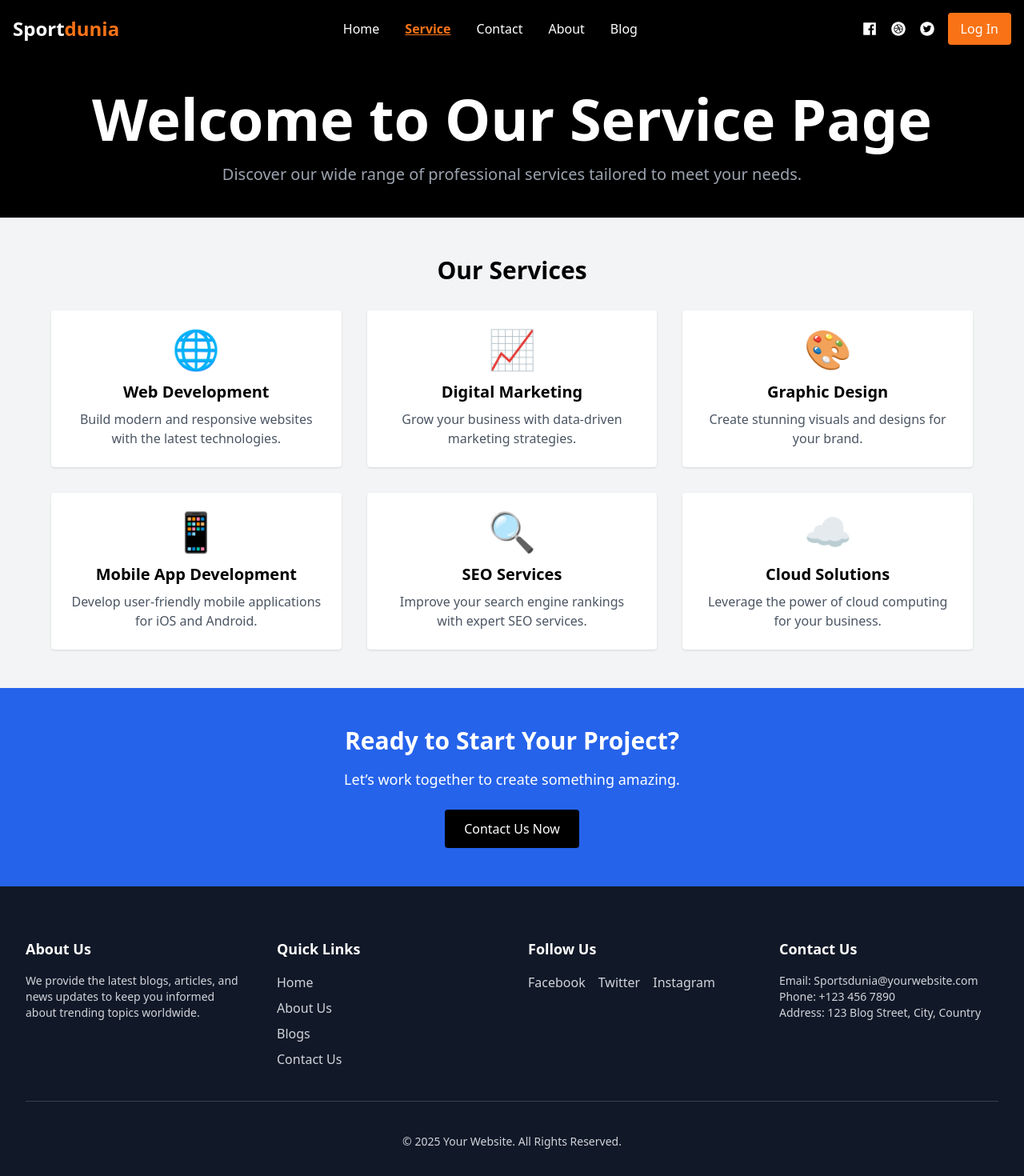
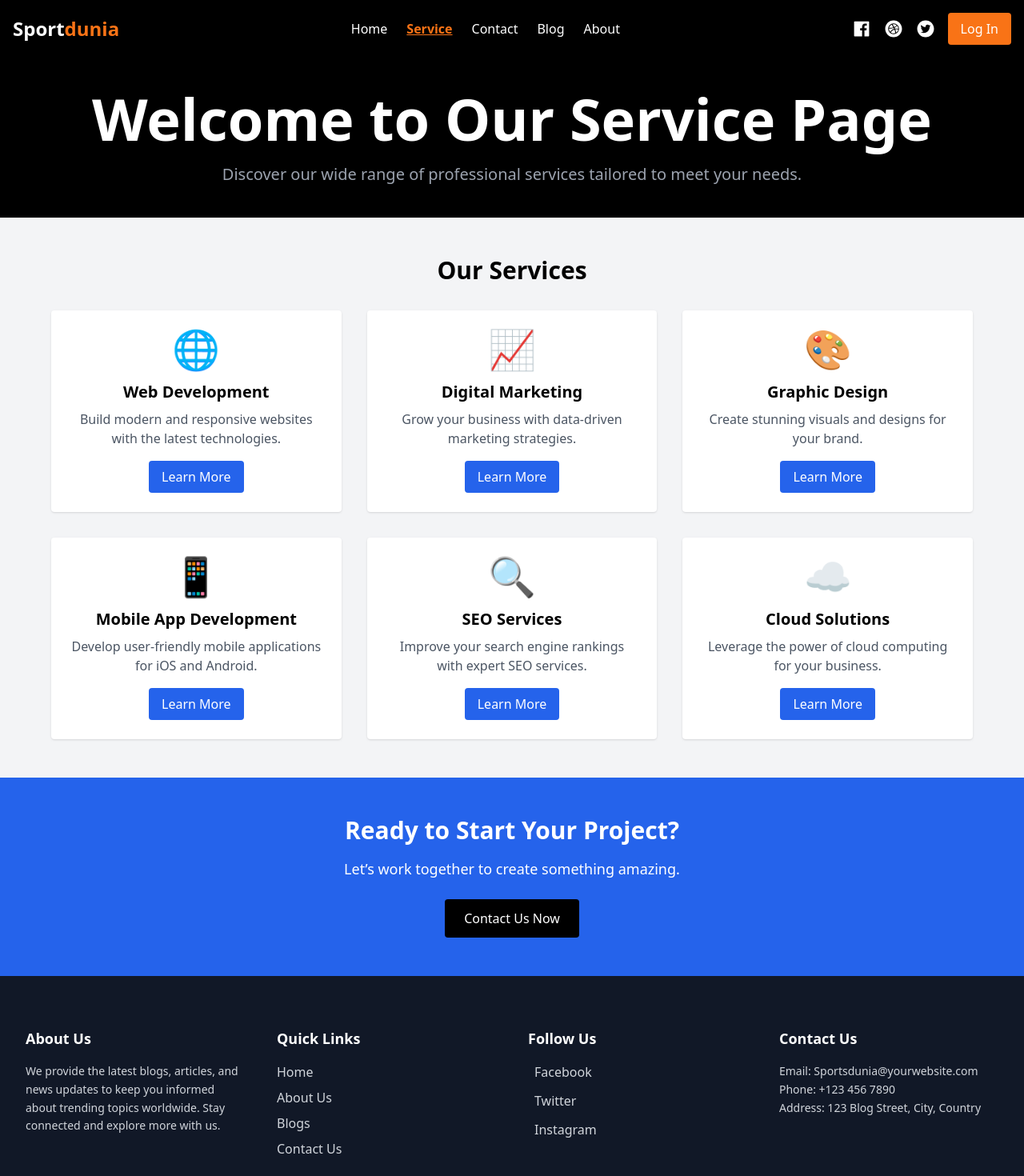
Before and after one commit to viveka941/Sport-News, a React (Vite) app in the folder sportdunia/: page /service in a window 1280 px wide. Shown: the top 1470 px of the page at 80% size. Built offline with nearby package versions, Linux system fonts and the light colour scheme.

Commit message:
refactor Banner, Navbar, and Footer components for improved styling and layout

```diff
--- a/sportdunia/src/component/Banner.jsx
+++ b/sportdunia/src/component/Banner.jsx
@@ -4,22 +4,28 @@ import { FaArrowRight } from "react-icons/fa6";
 
 export default function Banner() {
   return (
-    <div className="px-4 py-24 bg-black mx-auto">
-      <div className="text-white text-center">
-        <h1 className="text-5xl lg:text-7xl leading-snug font-bold mb-5">
-          Welcome to Our Blog
+    <div className="px-4 py-24 bg-gradient-to-r from-black via-gray-900 to-black text-white mx-auto">
+      <div className="text-center">
+        {/* Heading */}
+        <h1 className="text-4xl md:text-5xl lg:text-7xl font-extrabold mb-6 leading-tight">
+          Welcome to <span className="text-orange-500">Our Blog</span>
         </h1>
-        <p className="text-gray-100 lg:w-3/5 mx-auto mb-5 py-4">
+
+        {/* Subheading */}
+        <p className="text-gray-300 lg:w-2/3 mx-auto text-lg md:text-xl mb-8">
           Start your blog today and join a community of writers and readers who
-          are passionate about sharing their stories and ideas. We offer
-          everything you need to get started, from helpful tips to tutorials.
+          are passionate about sharing their stories and ideas. From helpful
+          tips to tutorials, we provide everything you need to get started.
         </p>
+
+        {/* Button */}
         <div>
           <Link
             to="/"
-            className="font-medium hover:text-orange-500 inline-flex items-center"
+            className="bg-orange-500 hover:bg-orange-600 text-white px-6 py-3 font-semibold text-lg rounded-full inline-flex items-center transition-all duration-300 ease-in-out shadow-lg hover:shadow-xl"
           >
-            Learn More <FaArrowRight className="ml-2" />
+            Learn More
+            <FaArrowRight className="ml-3" />
           </Link>
         </div>
       </div>
--- a/sportdunia/src/component/Footer.jsx
+++ b/sportdunia/src/component/Footer.jsx
@@ -2,15 +2,16 @@ import React from "react";
 
 export default function Footer() {
   return (
-    <div className="bg-gray-900 text-gray-300">
-      <div className="px-4 py-16 mx-auto sm:max-w-xl md:max-w-full lg:max-w-screen-xl md:px-24 lg:px-8">
-        <div className="grid gap-10 row-gap-6 sm:grid-cols-2 lg:grid-cols-4">
+    <footer className="bg-gray-900 text-gray-300">
+      <div className="px-4 py-16 mx-auto max-w-screen-xl sm:px-6 lg:px-8">
+        <div className="grid gap-10 row-gap-8 sm:grid-cols-2 lg:grid-cols-4">
           {/* About Section */}
           <div>
             <h6 className="text-lg font-semibold text-white mb-4">About Us</h6>
-            <p className="text-sm">
+            <p className="text-sm leading-relaxed">
               We provide the latest blogs, articles, and news updates to keep
-              you informed about trending topics worldwide.
+              you informed about trending topics worldwide. Stay connected and
+              explore more with us.
             </p>
           </div>
 
@@ -21,22 +22,34 @@ export default function Footer() {
             </h6>
             <ul className="space-y-2">
               <li>
-                <a href="/" className="hover:text-white">
+                <a
+                  href="/"
+                  className="hover:text-orange-500 transition-colors duration-300"
+                >
                   Home
                 </a>
               </li>
               <li>
-                <a href="/about" className="hover:text-white">
+                <a
+                  href="/about"
+                  className="hover:text-orange-500 transition-colors duration-300"
+                >
                   About Us
                 </a>
               </li>
               <li>
-                <a href="/blogs" className="hover:text-white">
+                <a
+                  href="/blogs"
+                  className="hover:text-orange-500 transition-colors duration-300"
+                >
                   Blogs
                 </a>
               </li>
               <li>
-                <a href="/contact" className="hover:text-white">
+                <a
+                  href="/contact"
+                  className="hover:text-orange-500 transition-colors duration-300"
+                >
                   Contact Us
                 </a>
               </li>
@@ -46,15 +59,24 @@ export default function Footer() {
           {/* Social Media */}
           <div>
             <h6 className="text-lg font-semibold text-white mb-4">Follow Us</h6>
-            <div className="flex space-x-4">
-              <a href="#" className="hover:text-white">
-                <i className="fab fa-facebook"></i> Facebook
+            <div className="flex flex-col space-y-3">
+              <a
+                href="#"
+                className="hover:text-orange-500 transition-colors duration-300"
+              >
+                <i className="fab fa-facebook mr-2"></i> Facebook
               </a>
-              <a href="#" className="hover:text-white">
-                <i className="fab fa-twitter"></i> Twitter
+              <a
+                href="#"
+                className="hover:text-orange-500 transition-colors duration-300"
+              >
+                <i className="fab fa-twitter mr-2"></i> Twitter
               </a>
-              <a href="#" className="hover:text-white">
-                <i className="fab fa-instagram"></i> Instagram
+              <a
+                href="#"
+                className="hover:text-orange-500 transition-colors duration-300"
+              >
+                <i className="fab fa-instagram mr-2"></i> Instagram
               </a>
             </div>
           </div>
@@ -64,10 +86,12 @@ export default function Footer() {
             <h6 className="text-lg font-semibold text-white mb-4">
               Contact Us
             </h6>
-            <p className="text-sm">
-              Email: Sportsdunia@yourwebsite.com <br />
-              Phone: +123 456 7890 <br />
-              Address: 123 Blog Street, City, Country
+            <p className="text-sm leading-relaxed">
+              <span className="block">Email: Sportsdunia@yourwebsite.com</span>
+              <span className="block">Phone: +123 456 7890</span>
+              <span className="block">
+                Address: 123 Blog Street, City, Country
+              </span>
             </p>
           </div>
         </div>
@@ -79,6 +103,6 @@ export default function Footer() {
           </p>
         </div>
       </div>
-    </div>
+    </footer>
   );
 }
--- a/sportdunia/src/component/Navbar.jsx
+++ b/sportdunia/src/component/Navbar.jsx
@@ -23,21 +23,21 @@ export default function Navbar() {
     { path: "/", label: "Home" },
     { path: "/service", label: "Service" },
     { path: "/contact", label: "Contact" },
+    { path: "/blog", label: "Blog" },
     { path: "/about", label: "About" },
-    { path: "/blog", label: "Blog" },
   ];
 
   const toggleMobileMenu = () => setMobileMenuOpen(!isMobileMenuOpen);
 
   const renderNavLinks = () =>
     navItems.map(({ path, label }) => (
-      <li key={path}>
+      <li key={path} className="my-2 md:my-0">
         <NavLink
           to={path}
           className={({ isActive }) =>
             isActive
               ? "text-orange-500 font-bold underline"
-              : "text-white hover:text-orange-500"
+              : "text-white hover:text-orange-500 transition-colors"
           }
           onClick={() => setMobileMenuOpen(false)}
         >
@@ -51,21 +51,21 @@ export default function Navbar() {
       <a
         href="/"
         aria-label="Facebook"
-        className="text-white hover:text-red-500 text-xl transition-colors"
+        className="text-white hover:text-orange-500 text-2xl transition-colors"
       >
         <AiFillFacebook />
       </a>
       <a
         href="/"
         aria-label="Dribbble"
-        className="text-white hover:text-red-500 text-xl transition-colors"
+        className="text-white hover:text-orange-500 text-2xl transition-colors"
       >
         <AiFillDribbbleCircle />
       </a>
       <a
         href="/"
         aria-label="Twitter"
-        className="text-white hover:text-red-500 text-xl transition-colors"
+        className="text-white hover:text-orange-500 text-2xl transition-colors"
       >
         <AiFillTwitterCircle />
       </a>
@@ -73,15 +73,15 @@ export default function Navbar() {
   );
 
   return (
-    <header className="bg-black p-4">
-      <nav className="flex justify-between items-center max-w-7xl mx-auto">
+    <header className="bg-black shadow-md">
+      <nav className="flex justify-between items-center max-w-7xl mx-auto p-4">
         {/* Logo */}
         <a href="/" className="text-2xl font-bold text-white">
           Sport<span className="text-orange-500">dunia</span>
         </a>
 
         {/* Desktop Navigation */}
-        <ul className="hidden md:flex gap-8">{renderNavLinks()}</ul>
+        <ul className="hidden md:flex gap-6">{renderNavLinks()}</ul>
 
         {/* Social Icons & Authentication */}
         <div className="hidden md:flex items-center gap-4">
@@ -91,7 +91,7 @@ export default function Navbar() {
               <img
                 src={user.picture}
                 alt={user.name}
-                className="w-8 h-8 rounded-full"
+                className="w-8 h-8 rounded-full border-2 border-orange-500"
               />
               <p className="text-white font-medium">{user.name}</p>
               <LogoutButton />
@@ -102,21 +102,19 @@ export default function Navbar() {
         </div>
 
         {/* Mobile Menu Toggle */}
-        <div className="md:hidden">
         <button
           onClick={toggleMobileMenu}
-            className="text-white text-2xl"
+          className="md:hidden text-white text-2xl"
           aria-label="Toggle Menu"
         >
           {isMobileMenuOpen ? <AiOutlineClose /> : <AiOutlineBars />}
         </button>
-        </div>
       </nav>
 
       {/* Mobile Dropdown Menu */}
       {isMobileMenuOpen && (
-        <ul className="md:hidden flex flex-col mt-4 gap-2 bg-blue-700 p-4 rounded">
-          {renderNavLinks()}
+        <div className="md:hidden bg-blue-700 rounded-lg shadow-lg p-4">
+          <ul className="flex flex-col gap-4">{renderNavLinks()}</ul>
           <div className="flex justify-center mt-4 gap-4">
             {renderSocialIcons()}
           </div>
@@ -126,7 +124,7 @@ export default function Navbar() {
                 <img
                   src={user.picture}
                   alt={user.name}
-                  className="w-8 h-8 rounded-full"
+                  className="w-8 h-8 rounded-full border-2 border-orange-500"
                 />
                 <p className="text-white font-medium">{user.name}</p>
               </div>
@@ -135,7 +133,7 @@ export default function Navbar() {
               {isAuthenticated ? <LogoutButton /> : <LoginButton />}
             </button>
           </div>
-        </ul>
+        </div>
       )}
     </header>
   );
--- a/sportdunia/src/page/Service.jsx
+++ b/sportdunia/src/page/Service.jsx
@@ -1,26 +1,7 @@
 import React from "react";
 
 export default function Service() {
-  return (
-    <div>
-      {/* Hero Section */}
-      <div className="py-10 bg-black text-white px-4 text-center">
-        <h2 className="text-5xl lg:text-7xl leading-snug font-bold mb-5">
-          Welcome to Our Service Page
-        </h2>
-        <p className="text-lg lg:text-xl text-gray-400">
-          Discover our wide range of professional services tailored to meet your
-          needs.
-        </p>
-      </div>
-
-      {/* Services Overview Section */}
-      <div className="py-12 px-4 lg:px-16 bg-gray-100">
-        <h3 className="text-3xl font-semibold text-center mb-8">
-          Our Services
-        </h3>
-        <div className="grid grid-cols-1 md:grid-cols-2 lg:grid-cols-3 gap-8">
-          {[
+  const services = [
     {
       title: "Web Development",
       description:
@@ -29,14 +10,12 @@ export default function Service() {
     },
     {
       title: "Digital Marketing",
-              description:
-                "Grow your business with data-driven marketing strategies.",
+      description: "Grow your business with data-driven marketing strategies.",
       icon: "📈",
     },
     {
       title: "Graphic Design",
-              description:
-                "Create stunning visuals and designs for your brand.",
+      description: "Create stunning visuals and designs for your brand.",
       icon: "🎨",
     },
     {
@@ -53,25 +32,48 @@ export default function Service() {
     },
     {
       title: "Cloud Solutions",
-              description:
-                "Leverage the power of cloud computing for your business.",
+      description: "Leverage the power of cloud computing for your business.",
       icon: "☁️",
     },
-          ].map((service, index) => (
+  ];
+
+  return (
+    <div>
+      {/* Hero Section */}
+      <section className="py-10 bg-black text-white px-4 text-center">
+        <h2 className="text-5xl lg:text-7xl font-bold mb-5">
+          Welcome to Our Service Page
+        </h2>
+        <p className="text-lg lg:text-xl text-gray-400">
+          Discover our wide range of professional services tailored to meet your
+          needs.
+        </p>
+      </section>
+
+      {/* Services Overview Section */}
+      <section className="py-12 px-4 lg:px-16 bg-gray-100">
+        <h3 className="text-3xl font-semibold text-center mb-8">
+          Our Services
+        </h3>
+        <div className="grid grid-cols-1 sm:grid-cols-2 lg:grid-cols-3 gap-8">
+          {services.map((service, index) => (
             <div
               key={index}
-              className="p-6 bg-white rounded shadow text-center hover:shadow-lg transition"
+              className="p-6 bg-white rounded shadow text-center hover:shadow-lg transition hover:-translate-y-2"
             >
               <div className="text-5xl mb-4">{service.icon}</div>
               <h4 className="text-xl font-semibold mb-2">{service.title}</h4>
               <p className="text-gray-600">{service.description}</p>
+              <button className="mt-4 px-4 py-2 bg-blue-600 text-white rounded hover:bg-blue-500 transition">
+                Learn More
+              </button>
             </div>
           ))}
         </div>
-      </div>
+      </section>
 
       {/* Call-to-Action Section */}
-      <div className="py-12 px-4 lg:px-16 bg-blue-600 text-white text-center">
+      <section className="py-12 px-4 lg:px-16 bg-blue-600 text-white text-center">
         <h3 className="text-3xl font-semibold mb-4">
           Ready to Start Your Project?
         </h3>
@@ -81,7 +83,7 @@ export default function Service() {
         <button className="px-6 py-3 bg-black text-white rounded hover:bg-gray-800 transition">
           Contact Us Now
         </button>
-      </div>
+      </section>
     </div>
   );
 }
```
Lines whose indentation alone changed are shown as unchanged.
